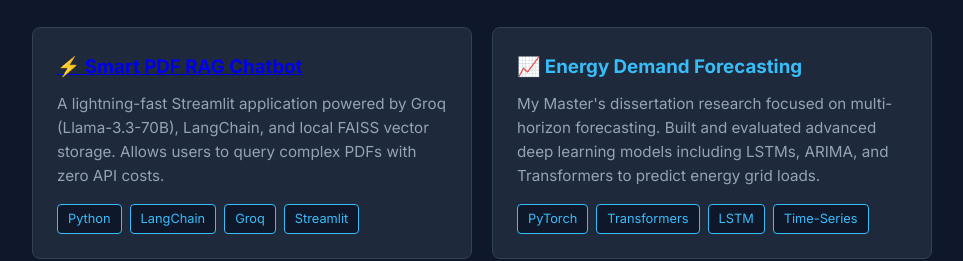
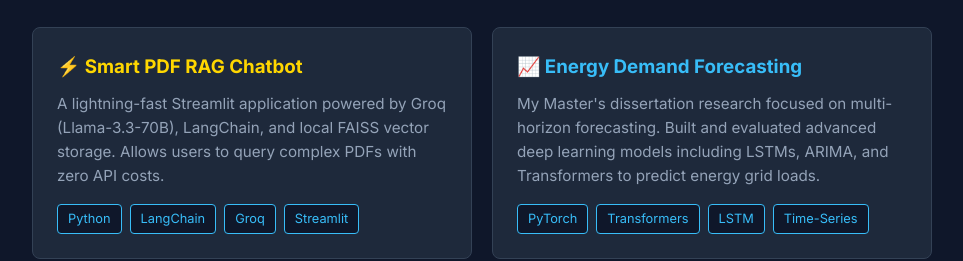
Before and after one commit to abhishekdmc4/abhishekdmc4.github.io, a plain HTML site: page index.html in a window 1280 px wide. Shown: the part 574-835 px from the top of the page, without its empty margins (158-1121 px from the left). Drawn offline with Linux system fonts and the light colour scheme.

Commit message:
Update index.html

```diff
--- a/index.html
+++ b/index.html
@@ -169,7 +169,7 @@
             <div class="projects-grid">
 
                 <div class="project-card">
-                    <h3><a href="https://abhishek-pdf-rag-chatbot.streamlit.app/">⚡ Smart PDF RAG Chatbot</a></h3>
+                    <h3><a href="https://abhishek-pdf-rag-chatbot.streamlit.app/" style="color: #FFD700; text-decoration: none;">⚡ Smart PDF RAG Chatbot</a></h3>
                     <p>A lightning-fast Streamlit application powered by Groq (Llama-3.3-70B), LangChain, and local FAISS vector storage. Allows users to query complex PDFs with zero API costs.</p>
                     <div class="tags">
                         <span class="tag">Python</span>
```
